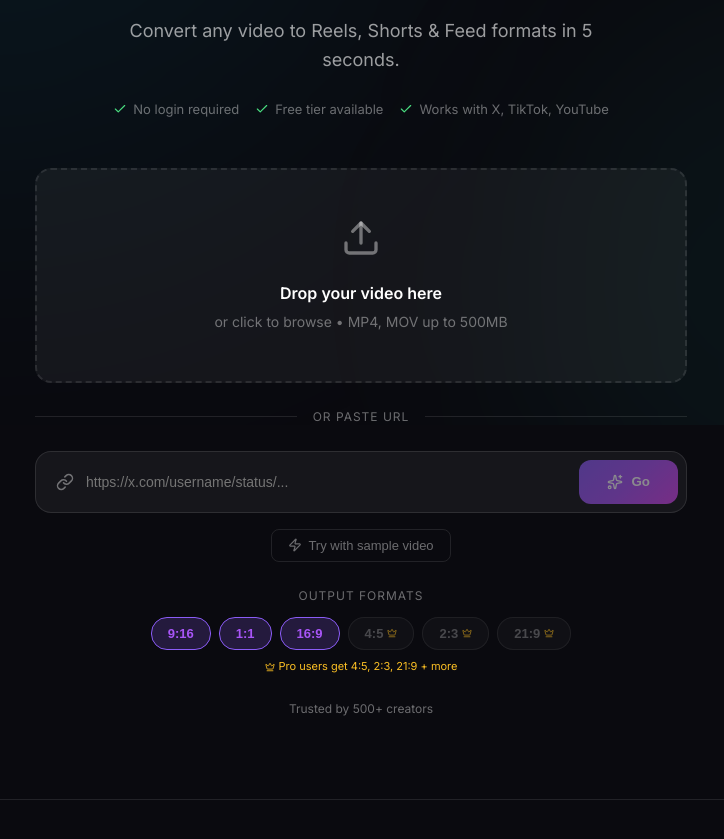
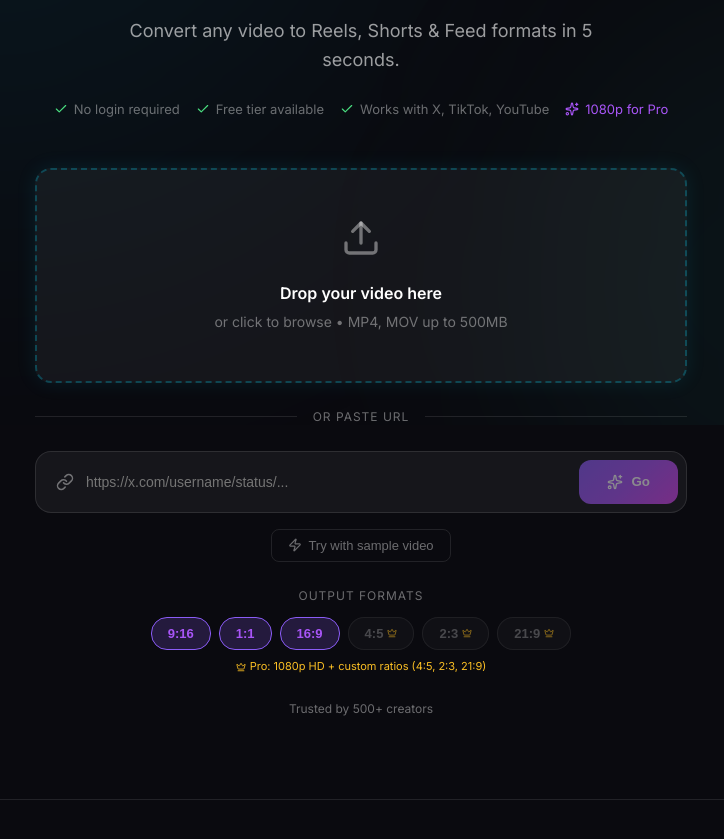
Before and after one commit to illuminaughtyx/RACIO-v1.0, a Next.js app: page / in a window 1280 px wide. Shown: the part 375-1214 px from the top of the page, without its empty margins (279-1003 px from the left). Built offline with nearby package versions, Linux system fonts and the light colour scheme.

Commit message:
UI Polish: 1080p badge, upload glow, Pro features highlight

```diff
--- a/src/app/page.tsx
+++ b/src/app/page.tsx
@@ -427,6 +427,9 @@ export default function Home() {
               <span style={{ display: "flex", alignItems: "center", gap: 6, fontSize: 13, color: theme.textMuted }}>
                 <Check size={14} color="#4ade80" /> Works with X, TikTok, YouTube
               </span>
+              <span style={{ display: "flex", alignItems: "center", gap: 6, fontSize: 13, color: "#a855f7" }}>
+                <Sparkles size={14} color="#a855f7" /> 1080p for Pro
+              </span>
             </div>
 
             {/* Upload */}
@@ -437,12 +440,12 @@ export default function Home() {
                   padding: 48,
                   borderStyle: "dashed",
                   borderWidth: 2,
-                  borderColor: isDragOver ? "#8b5cf6" : theme.border,
+                  borderColor: isDragOver ? "#8b5cf6" : "rgba(6,182,212,0.3)",
                   cursor: "pointer",
                   marginBottom: 24,
                   transition: "all 0.3s ease",
                   transform: isDragOver ? "scale(1.02)" : "scale(1)",
-                  boxShadow: isDragOver ? "0 0 40px rgba(139,92,246,0.2)" : "none"
+                  boxShadow: isDragOver ? "0 0 40px rgba(139,92,246,0.3)" : "0 0 20px rgba(6,182,212,0.1)"
                 }}
                 onDragOver={(e) => { e.preventDefault(); setIsDragOver(true); }}
                 onDragLeave={() => setIsDragOver(false)}
@@ -585,7 +588,7 @@ export default function Home() {
                 {!(isPro || isLifetime) && (
                   <p style={{ fontSize: 11, color: "#fbbf24", marginTop: 8 }}>
                     <Crown size={10} style={{ marginRight: 4, verticalAlign: "middle" }} />
-                    Pro users get 4:5, 2:3, 21:9 + more
+                    Pro: 1080p HD + custom ratios (4:5, 2:3, 21:9)
                   </p>
                 )}
               </div>
```
